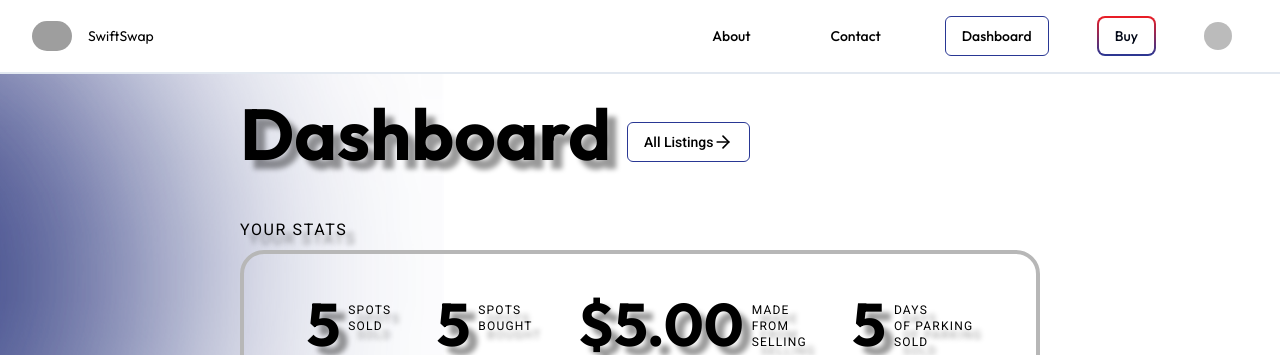
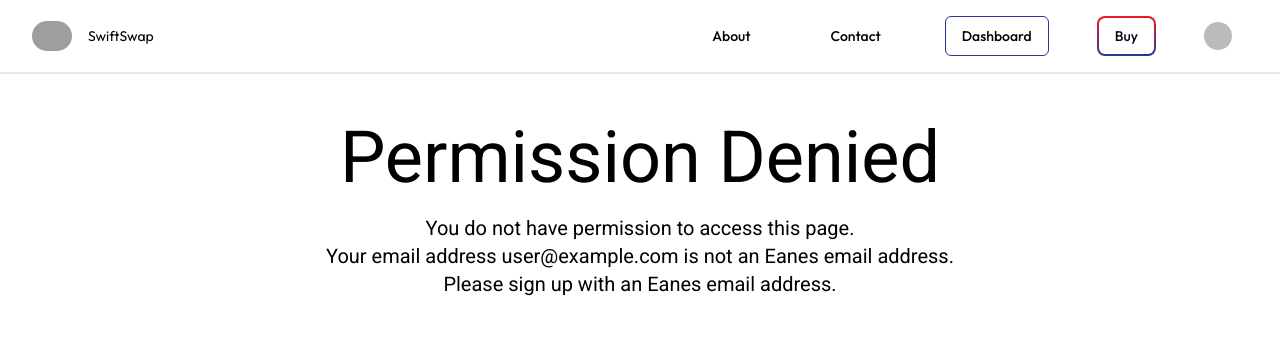
Before and after one commit to Swift-Swap/Frontend, a Next.js app: page /dashboard in a window 1280 px wide. Shown: the top 355 px of the page. Built offline with nearby package versions, Linux system fonts and the light colour scheme; no server answers; sample sign-in values are in the browser's storage; grey boxes are pictures that could not be loaded; some icons are missing.

Commit message:
fix: redirect /dashboard to sign in if not signed in

```diff
--- a/src/app/buy/page.tsx
+++ b/src/app/buy/page.tsx
@@ -102,6 +102,7 @@ export default function Home() {
     ) {
         return <PermDenied emailAddr={user?.primaryEmailAddress?.emailAddress!} />;
     }
+    if (!isSignedIn) redirect("/sign-in");
     const lotsMapped = acceptedLots.map((lot) => {
         return (
             <Button
--- a/src/app/dashboard/page.tsx
+++ b/src/app/dashboard/page.tsx
@@ -5,7 +5,11 @@ import { format } from "date-fns";
 import Link from "next/link";
 import { ArrowRight, CornerLeftDown, CornerRightDown } from "lucide-react";
 import { Button } from "@/components/ui/button";
+import { useUser } from "@clerk/nextjs";
+import { PermDenied } from "@/components/perm_denied";
+import { redirect } from "next/navigation";
 export default function Dashboard() {
+    const {isSignedIn, user} = useUser()
     const metric_start_split = metrics.from_date.split("-");
     const metric_end_split = metrics.to_date.split("-");
     const metric_start = new Date(parseInt(metric_start_split[0]), parseInt(metric_start_split[1]), parseInt(metric_start_split[2]));
@@ -40,6 +44,13 @@ export default function Dashboard() {
             </div>
         )
     })
+    if (
+        !user?.primaryEmailAddress?.emailAddress?.endsWith("@eanesisd.net") &&
+        isSignedIn
+    ) {
+        return <PermDenied emailAddr={user?.primaryEmailAddress?.emailAddress!} />;
+    }
+    if (!isSignedIn) redirect("/sign-in");
     return (
         <div className="flex flex-col flex-1 w-screen bg-blur bg-cover bg-no-repeat bg-center [text-shadow:_9px_9px_5px_rgb(0_0_0_/_40%)]">
             <div className="flex flex-col flex-1 w-screen p-6 items-center md:items-start md:px-40 lg:px-52 xl:px-60">
```
